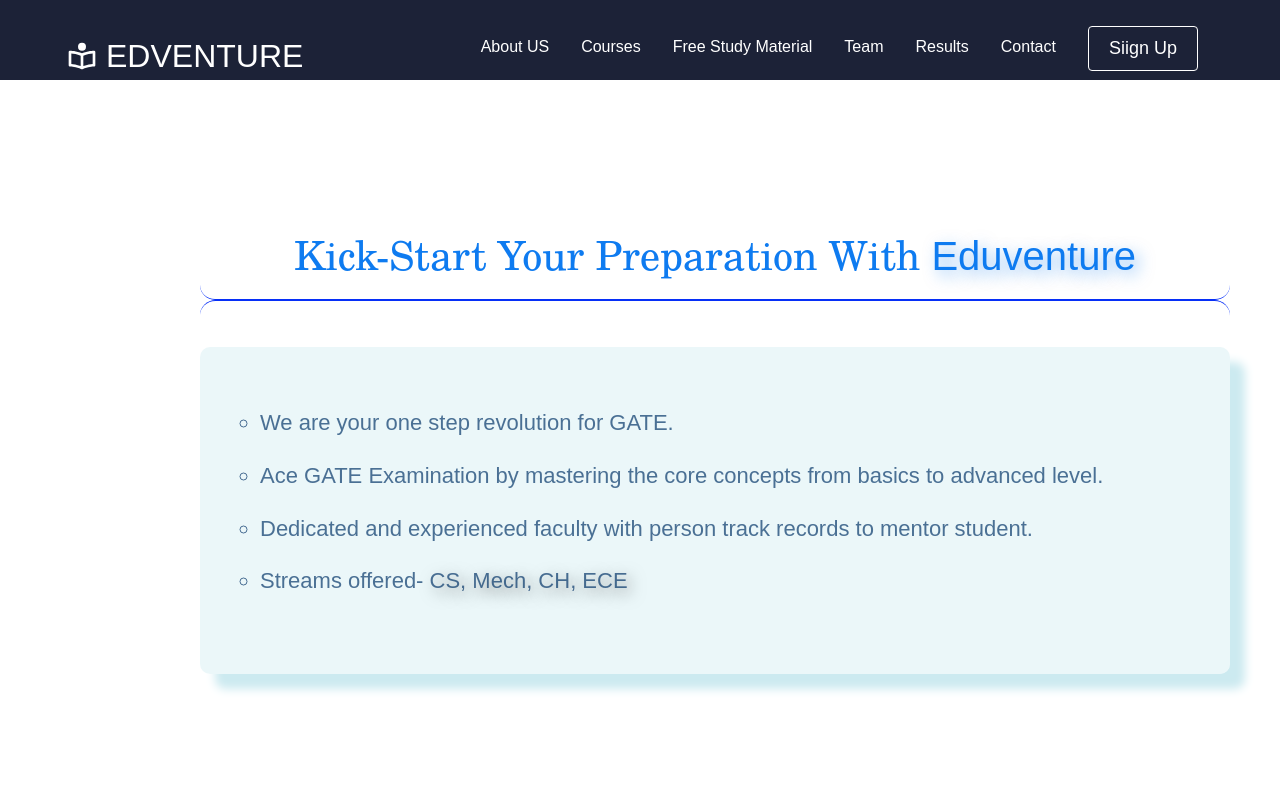
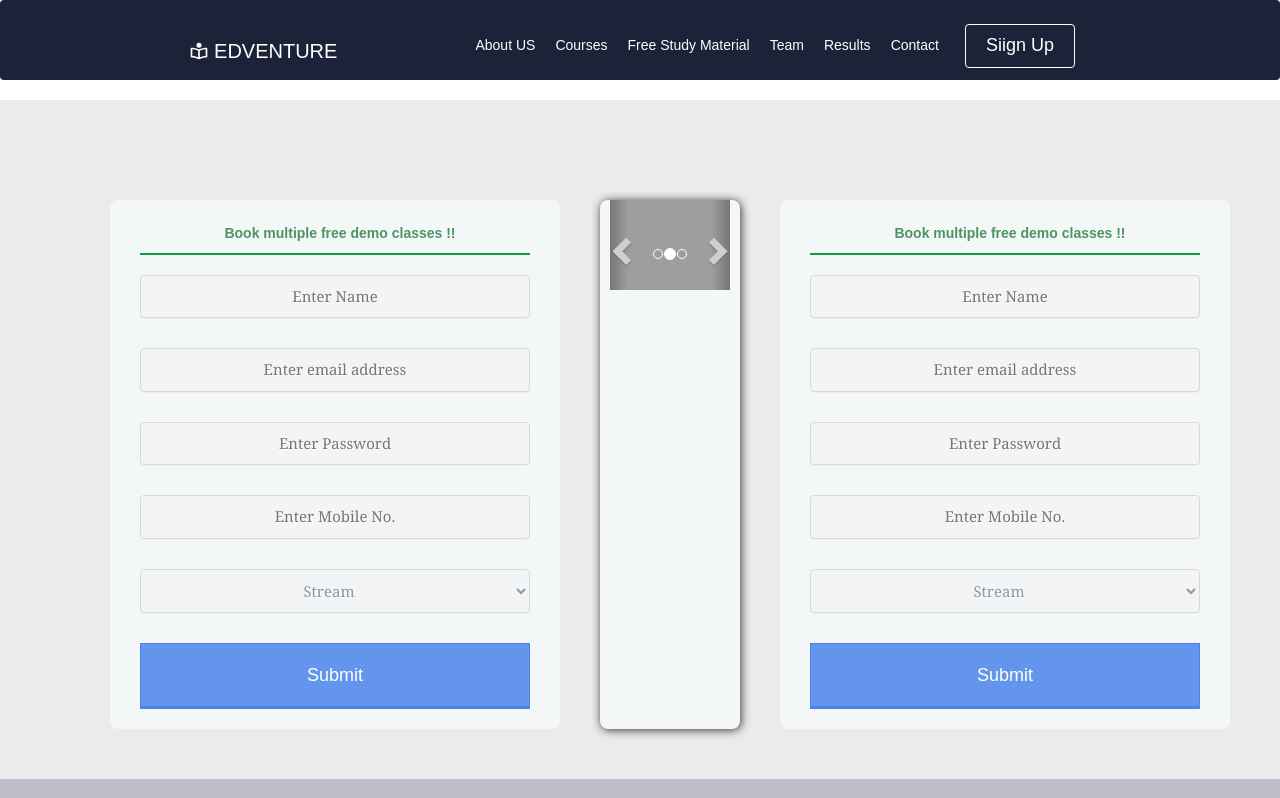
Before and after one commit to ajay1999kumar/Project-StartUp_website, a React (Create React App) app in the folder landing_page/: page /courses in a window 1280 px wide. Shown: the top 798 px of the page. Built offline with nearby package versions, Linux system fonts and the light colour scheme; grey boxes are pictures that could not be loaded.

Commit message:
CoursePage top section added

```diff
--- a/landing_page/public/index.html
+++ b/landing_page/public/index.html
@@ -29,6 +29,10 @@
     <script src="https://stackpath.bootstrapcdn.com/bootstrap/4.1.3/js/bootstrap.min.js"></script>
 <script src="https://use.fontawesome.com/948cc87750.js"></script>
 
+<link rel="stylesheet" href="https://maxcdn.bootstrapcdn.com/bootstrap/3.4.1/css/bootstrap.min.css">
+<script src="https://ajax.googleapis.com/ajax/libs/jquery/3.5.1/jquery.min.js"></script>
+<script src="https://maxcdn.bootstrapcdn.com/bootstrap/3.4.1/js/bootstrap.min.js"></script>
+
 
     <title>React App</title>
   </head>
--- /dev/null
+++ b/landing_page/src/components/CourseBranding.css
@@ -0,0 +1,55 @@
+.brand-container{
+    max-width: 100%;
+    padding: 50px 50px 50px 50px ;
+    margin: px 0 250px 0px;
+    background: rgba(62, 62, 64,0.1);
+
+}
+
+.brand-center{
+    max-width: 800px;
+
+
+    background: #f4f7f8;
+    box-shadow: 1px 1px 10px ;
+    border-radius: 8px;
+
+    margin:50px 20px 0 40px;
+    padding: 0 10px 0 10px;
+    position: relative;
+}
+
+.brand-wrapper{
+    display: flex;
+    margin-left: 40px;
+}
+
+.brand-elements{
+    max-width: 500px;
+    max-height: 600px;
+    margin-top: 50px;
+}
+.brand-img img{
+    width: 100%;
+    height: 100%;
+    display: block;
+}
+
+.brand-footer{
+
+    border: 30px solid rgba(189, 189, 199,1);
+    background: rgba(189, 189, 199,1);
+    text-align: center;
+    color: white;
+    font-size: 25px;
+    text-transform: uppercase;
+    font-weight: 700;
+}
+
+@media screen and (max-width:600px)
+{
+    .brand-wrapper{
+        display: flex;
+        flex-direction: column;
+    }
+}
--- /dev/null
+++ b/landing_page/src/components/CourseBranding.js
@@ -0,0 +1,57 @@
+import React from 'react';
+import './CourseBranding.css';
+import Form2 from './Form2';
+
+export default function CourseBranding() {
+    return (
+        <div>
+        <div className="brand-container">
+            <div className="brand-wrapper">
+                    <div className="brand-elements"><Form2/></div>
+
+                    <div className="brand-center " >
+
+                        <div id="myCarousel" class="carousel slide" data-ride="carousel">
+
+                            <ol class="carousel-indicators">
+                                <li data-target="#myCarousel" data-slide-to="0" class="active"></li>
+                                <li data-target="#myCarousel" data-slide-to="1"></li>
+                                <li data-target="#myCarousel" data-slide-to="2"></li>
+                            </ol>
+                            {/* style="width:100%;" */}
+
+                            <div class="carousel-inner">
+                                <div class="item active">
+                                    <img src='https://www.chieflearningofficer.com/wp-content/uploads/sites/3/beans/images/coaching_new-8b38574.jpg' alt="Los Angeles" className="brand-img" />
+                                </div>
+
+                            <div class="item">
+                                <img src='https://www.chieflearningofficer.com/wp-content/uploads/sites/3/beans/images/coaching_new-8b38574.jpg' alt="Chicago" className="brand-img" />
+                            </div>
+
+                                <div class="item">
+                                    <img src='https://www.chieflearningofficer.com/wp-content/uploads/sites/3/beans/images/coaching_new-8b38574.jpg'alt="New york" className="brand-img" />
+                                </div>
+                            </div>
+
+
+                            <a class="left carousel-control" href="#myCarousel" data-slide="prev">
+                            <span class="glyphicon glyphicon-chevron-left"></span>
+                            <span class="sr-only">Previous</span>
+                            </a>
+                            <a class="right carousel-control" href="#myCarousel" data-slide="next">
+                            <span class="glyphicon glyphicon-chevron-right"></span>
+                            <span class="sr-only">Next</span>
+                            </a>
+                        </div>
+                    </div>
+                    <div className="brand-elements"><Form2/></div>
+            </div>
+        </div>
+        <div className="brand-footer">ESE + GATE 2022 Live Online Courses </div>
+        </div>
+
+
+
+    )
+}
--- /dev/null
+++ b/landing_page/src/components/Form2.css
@@ -0,0 +1,122 @@
+.formStyle2{
+    width: 450px;
+
+    padding: 10px 50px 10px 10px ;
+
+    background: #f4f7f8;
+    border-radius: 8px;
+    margin-left: 20px;
+
+    font-family: Georgia, 'Times New Roman', Times, serif;
+}
+
+
+
+.formStyle2 legend{
+    font-size: 1.4rem;
+
+    margin:5px 0 20px 20px;
+    color: rgba(6,105, 37, 0.7);
+    font-weight: 700;
+    text-align: center;
+    border-bottom: 2px solid #0e9e3c ;
+
+    padding: 8px 0 10px 10px;
+
+}
+
+.form2-inputs{
+    font-family: Georgia, 'Times New Roman', Times, serif;
+    display: block;
+    margin:0px 0px 5px 0px;
+    padding: 10px 10px 10px 0px;
+    font-size: 16px;
+    color: #F072A9;
+    text-shadow: 1px 1px 1px #fff;
+
+}
+
+
+
+.formStyle2 input[type="text"],
+.formStyle2 input[type="number"],
+.formStyle2 input[type="email"],
+.formStyle2 input[type="password"],
+.formStyle2 select{
+    border-radius: 4px;
+    border: 1px solid #ded7d7;
+
+    font-family: Georgia, 'Times New Roman', Times, serif;
+    font-size: 15px;
+   text-align: center;
+
+    background: rgba(255 ,255,255,0.3);
+
+    width: 100%;
+    outline: 0;
+    margin-left: 20px;
+    padding: 10px;
+    background-color: #f2f4f5;
+    color: #8a97a0;
+    -webkit-box-shadow:0 1px 0 rgba(0,0,0,0.3) inset;
+    box-shadow: 0 1px 0 rgba(0 ,0,0,0.03);
+    margin-bottom: 30px;
+
+
+
+}
+
+.formStyle2 input[type="text"]:focus,
+.formStyle2 input[type="number"]:focus,
+.formStyle2 input[type="email"]:focus,
+.formStyle2 input[type="password"]:focus,
+.formStyle2  select:focus{
+
+    font-family: Georgia, 'Times New Roman', Times, serif;
+    font-size: 17px;
+    background: rgba(255 ,255,255,0.3);
+    background-color:#dbd7d7;
+    color: #0a0a0a;
+
+
+
+
+
+}
+
+.formStyle2 input[type="submit"],
+.formStyle2 input[type="button"]{
+    position: relative;
+    display: block;
+    padding: 19px 39px 18px 39px;
+    color: #FFF;
+    margin: 0 0 0 20px;
+    background: cornflowerblue;
+    font-size: 18px;
+    text-align: center;
+    border: 1px solid #4d83e8;
+    width: 100%;
+    border-width: 1px 1px 3px;
+    margin-bottom: 10px;
+}
+
+.formStyle2 input[type="submit"]:hover,
+.formStyle2 input[type="button"]:hover
+{
+    background: #1b60e0;
+    border :1px solid #1b60e0;
+}
+
+
+
+@media screen and (max-width:991px){
+    .formStyle2 label{
+
+        display: block;
+        width: 100%;
+
+
+    }
+
+
+}
--- /dev/null
+++ b/landing_page/src/components/Form2.js
@@ -0,0 +1,102 @@
+import React, { Component } from 'react'
+import PropTypes from 'prop-types'
+import './Form2.css'
+
+export class Form2 extends Component {
+
+    constructor(props){
+        super(props)
+
+        this.state={
+            studentName:'',
+            mobileNumber:'',
+            email:'',
+            password:'',
+            stream:'stream'
+
+        }
+
+
+
+    }
+
+    handleStudentNameChange=(event)=>{
+        this.setState({
+            studentName:event.target.value
+        })
+    }
+
+    handleMobileNumberChange=(event)=>{
+        this.setState({
+            mobileNumber:event.target.value
+        })
+    }
+
+    handleEmailChange=(event)=>{
+        this.setState({
+            email:event.target.value
+        })
+    }
+
+    handlePasswordChange=(event)=>{
+        this.setState({
+            password:event.target.value
+        })
+    }
+
+    handleStreamChange=(event)=>{
+        this.setState({
+            stream:event.target.value
+        })
+    }
+
+    handleSubmit=(event)=>{
+        alert('Submitted')
+    }
+
+    render() {
+        return (
+            <div className="formStyle2">
+                <form onSubmit={this.handleSubmit}>
+                    <legend>Book multiple free demo classes !!</legend>
+                    <div>
+
+                        <input className="form2-inputs" type="text"  placeholder="Enter Name" value={this.state.studentName} onChange={this.handleStudentNameChange}/>
+
+                    </div>
+                    <div>
+
+                        <input  className="form2-inputs" type="email"  placeholder="Enter email address" value={this.state.email} onChange={this.handleEmailChange}/>
+
+                    </div>
+                    <div>
+
+                        <input className="form2-inputs" type="password" placeholder="Enter Password" value={this.state.password} onChange={this.handlePasswordChange}/>
+
+                    </div>
+                    <div>
+
+                        <input   className="form2-inputs" type="text" placeholder="Enter Mobile No." value={this.state.mobileNumber} onChange={this.handleMobileNumberChange}/>
+
+                    </div>
+                    <div>
+
+                        <select className="form2-inputs" value={this.state.stream} onChange={this.handleStreamChange}>
+                        <option value="stram">Stream</option>
+                            <option value="CSE">CSE</option>
+                            <option value="CE">CE</option>
+                            <option value="ECE">ECE</option>
+                            <option value="MECH">MECH</option>
+                        </select>
+
+                    </div>
+
+
+                    <input type="submit" value="Submit" />
+                </form>
+            </div>
+        )
+    }
+}
+
+export default Form2
--- a/landing_page/src/components/pages/CoursePage/Course.js
+++ b/landing_page/src/components/pages/CoursePage/Course.js
@@ -1,4 +1,5 @@
 import React from 'react'
+import CourseBranding from '../../CourseBranding';
 import { SpecificationTable } from '../../CourseSpecificationTable/SpecificationTable'
 import FeeTable from '../../FeeTable/FeeTable'
 import GatePrepSection from '../../GatePrepSection'
@@ -8,6 +9,7 @@ import {service2} from '../HomePage/Data'
  function Course() {
     return (
         <div>
+            <CourseBranding/>
             <GatePrepSection/>
             <Services {...service2}/>
             <SpecificationTable/>
```
Also changed, not shown: 1 other file (tests, documents, lock files or other folders).
